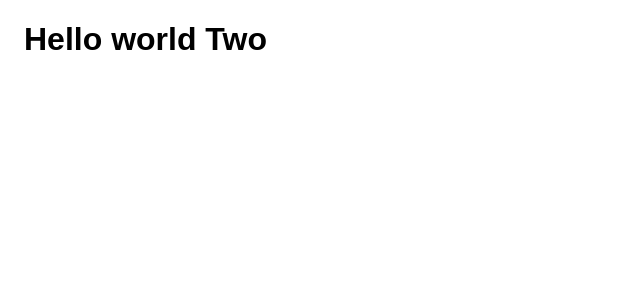
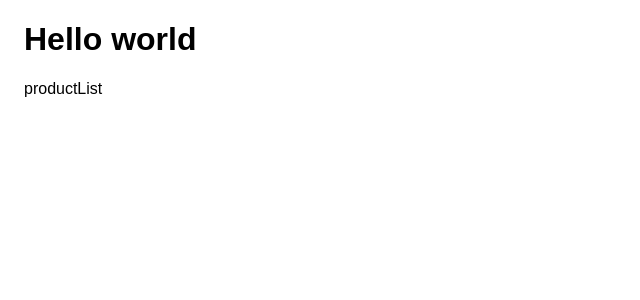
Before and after one commit to edwardASavage/eas_voting_app, a React app: page / in a window 1280 px wide. Shown: the top 300 px of the page, without its empty margins (0-640 px from the left). Built offline with nearby package versions, Linux system fonts and the light colour scheme.

Commit message:
Create atomic structure.

```diff
--- a/src/App.js
+++ b/src/App.js
@@ -1,10 +1,12 @@
 import React from "react";
-import "./style.scss";
+import "./style.scss"
+import Homepage from './templates/Homepage'
 
 const App = () => {
     return (
         <div className="app">
-            <h1>Hello world Two</h1>
+            <h1>Hello world</h1>
+            <Homepage/>
         </div>
     );
 };
--- /dev/null
+++ b/src/organisms/ProductList.js
@@ -0,0 +1,9 @@
+import React from 'react'
+
+const ProductList = () => {
+    return (
+        <p>productList</p>
+    )
+}
+
+export default ProductList;
--- /dev/null
+++ b/src/templates/Homepage.js
@@ -0,0 +1,10 @@
+import React from 'react'
+import ProductList from '../organisms/ProductList'
+
+const Homepage = () => {
+    return (
+        <ProductList/>
+    )
+}
+
+export default Homepage;
```
Also changed, not shown: src/atoms/Text.js (added, +11 -0 lines), src/atoms/Caret.js (added), src/atoms/Image.js (added), src/molecules/Product.js (added).
